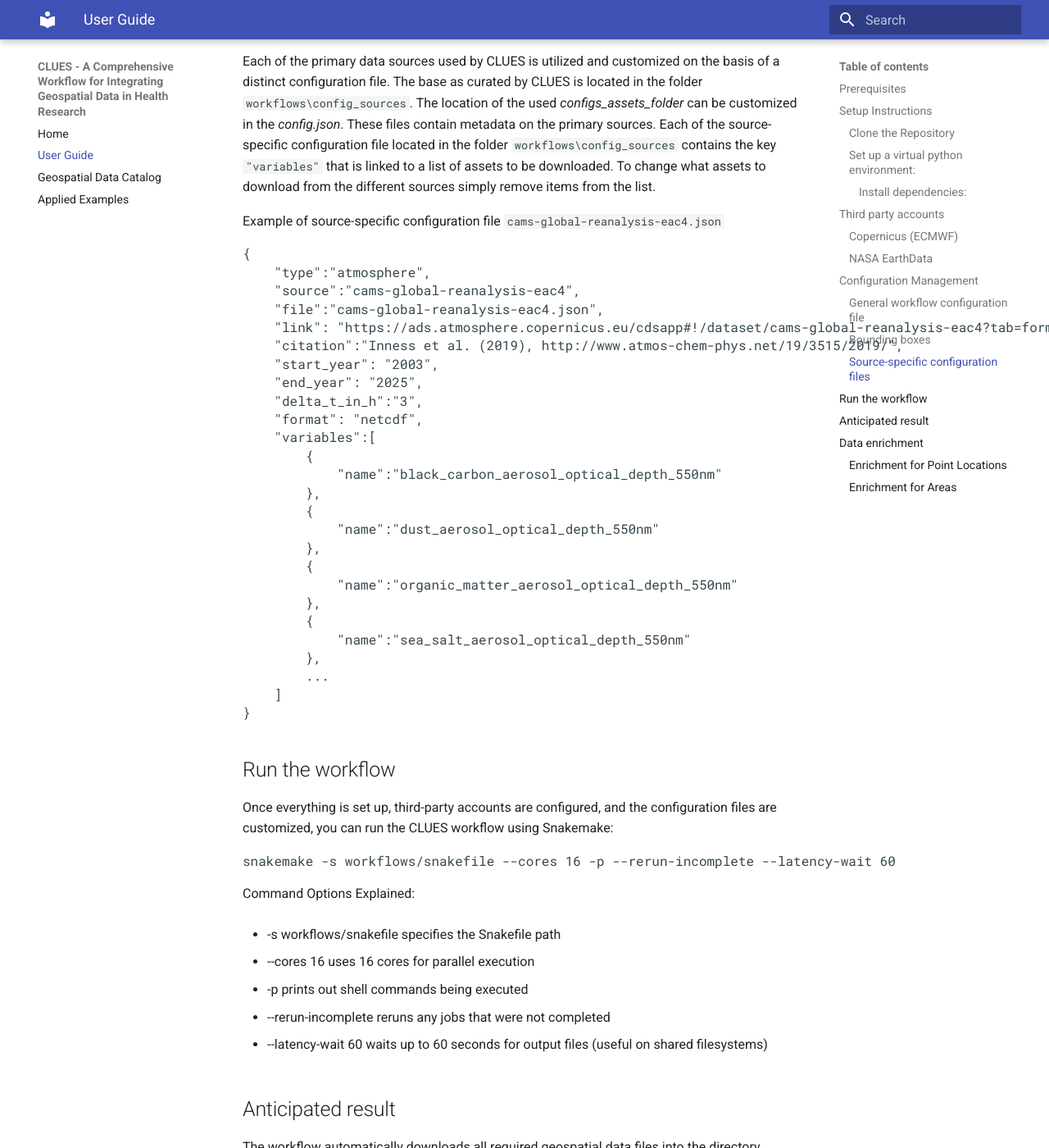
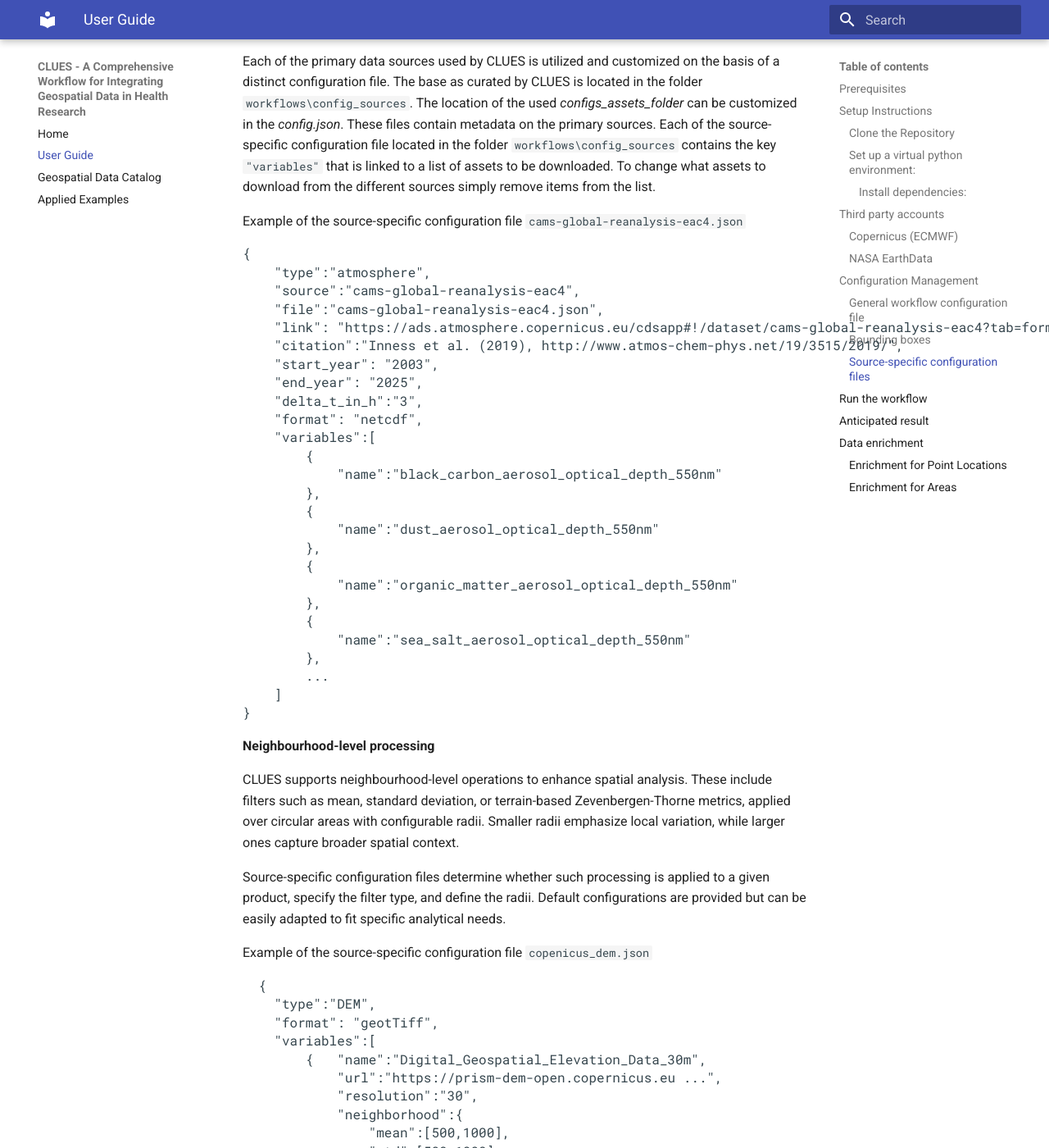
Before and after one commit to BIH-DMBS/CLUES, an MkDocs documentation site: the page built from docs/UserGuide.md, in a window 1280 px wide and 1400 px high, scrolled down 3664 px. Shown: the whole window at 82% size. Built offline with MkDocs 1.6.1 and Material for MkDocs 9.7.7, drawn with Linux system fonts in a browser that asks for light colours; some of the changed text lies outside the part shown.

Commit message:
Update UserGuide.md

```diff
--- a/docs/UserGuide.md
+++ b/docs/UserGuide.md
@@ -144,7 +144,7 @@ example: 'bbox.json'
 
 Each of the primary data sources used by CLUES is utilized and customized on the basis of a distinct configuration file. The base as curated by CLUES is located in the folder `workflows\config_sources`. The location of the used *configs_assets_folder* can be customized in the *config.json*. These files contain metadata on the primary sources. Each of the source-specific configuration file located in the folder `workflows\config_sources` contains the key `"variables"` that is linked to a list of assets to be downloaded. To change what assets to download from the different sources simply remove items from the list.
 
-Example of source-specific configuration file `cams-global-reanalysis-eac4.json`
+Example of the source-specific configuration file `cams-global-reanalysis-eac4.json`
 <pre>
 {
     "type":"atmosphere",
@@ -171,6 +171,30 @@ Example of source-specific configuration file `cams-global-reanalysis-eac4.json`
         },
         ...
     ]
+}
+</pre>
+
+
+**Neighbourhood-level processing**
+
+CLUES supports neighbourhood-level operations to enhance spatial analysis. These include filters such as mean, standard deviation, or terrain-based Zevenbergen-Thorne metrics, applied over circular areas with configurable radii. Smaller radii emphasize local variation, while larger ones capture broader spatial context.
+
+Source-specific configuration files determine whether such processing is applied to a given product, specify the filter type, and define the radii. Default configurations are provided but can be easily adapted to fit specific analytical needs.
+
+Example of the source-specific configuration file `copenicus_dem.json`
+<pre>
+  {
+    "type":"DEM",
+    "format": "geotTiff",
+    "variables":[
+        {   "name":"Digital_Geospatial_Elevation_Data_30m",
+            "url":"https://prism-dem-open.copernicus.eu ...",
+            "resolution":"30",
+            "neighborhood":{
+                "mean":[500,1000],
+                "std":[500,1000],
+                "zevenbergen_thorne: "yes"}
+]
 }
 </pre>
 
```
